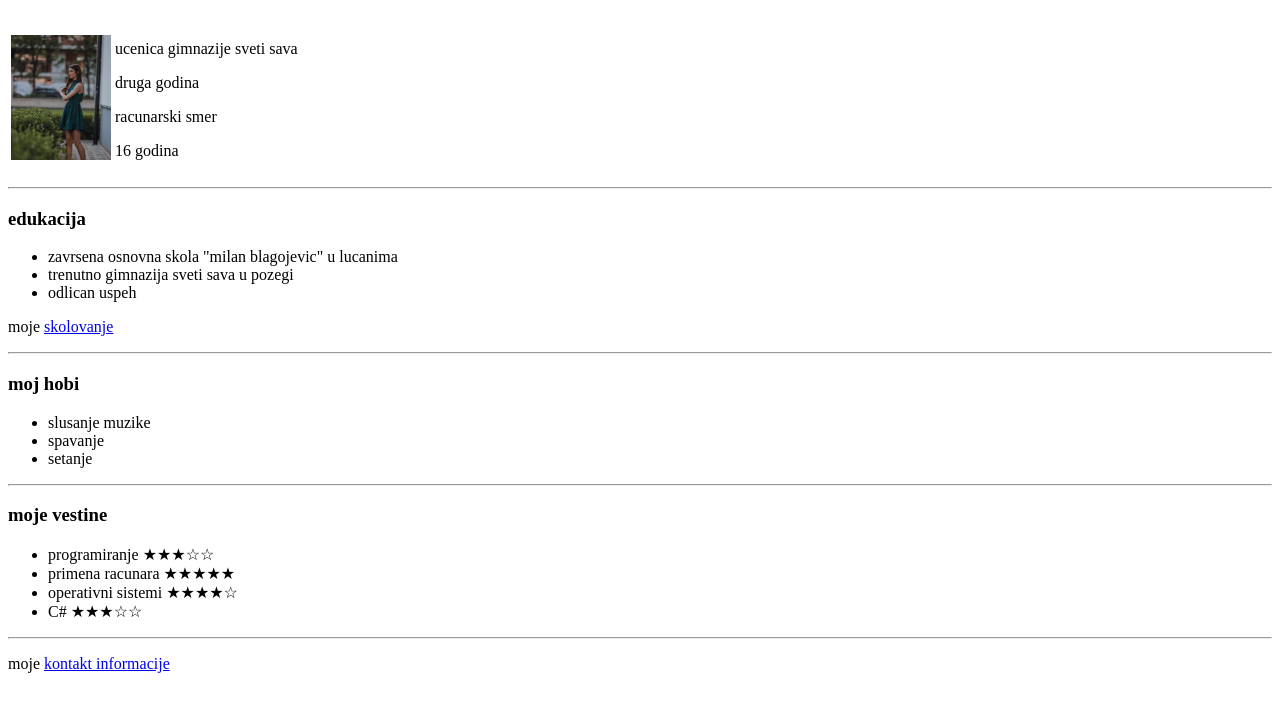
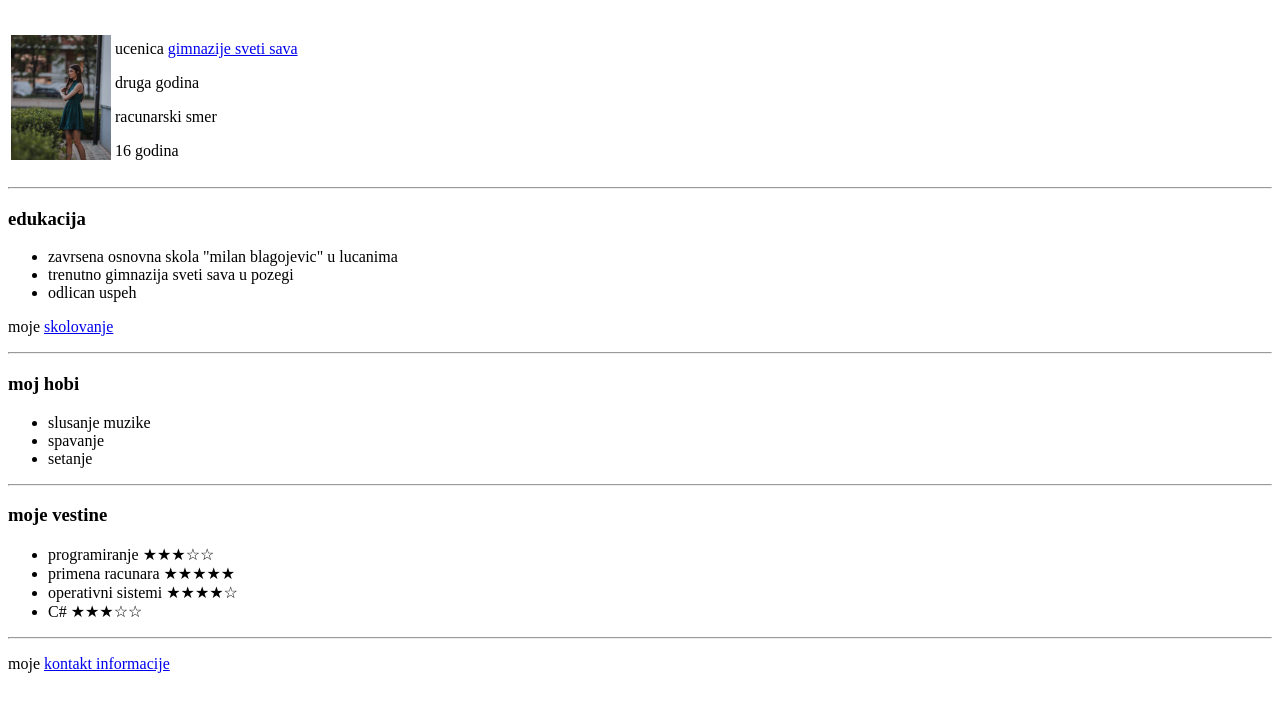
Before and after one commit to iivvvaaa/mojaStranica, a plain HTML site: page index.html in a window 1280 px wide. Shown: the part 59-770 px from the top of the page. Drawn offline with Linux system fonts and the light colour scheme.

Commit message:
Add files via upload

```diff
--- a/index.html
+++ b/index.html
@@ -14,7 +14,7 @@
     <table>
         <tr>
             <td><img src="slika.jpg" alt="mojaslika" width="100px"></td>
-            <td><p>ucenica gimnazije sveti sava</p>
+            <td><p>ucenica <a href="http://www.gimnazijapozega.edu.rs/">gimnazije sveti sava</a></p>
                 <p>druga godina</p>
                 <p>racunarski smer</p>
                 <p>16 godina</p></td>
```
